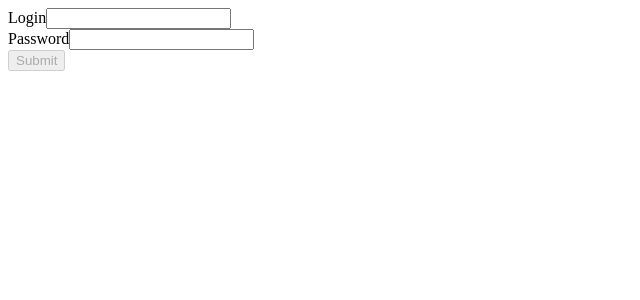
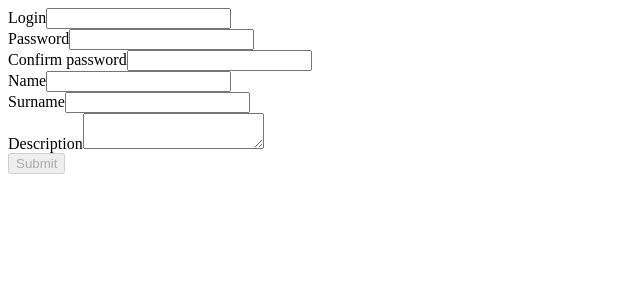
Before and after one commit to 1Adam1/food-app-front-end, an Angular app in the folder food-app/: page /register in a window 1280 px wide. Before the commit this address led to /login. Shown: the top 300 px of the page, without its empty margins (0-640 px from the left). Built offline with nearby package versions, Linux system fonts and the light colour scheme.

Commit message:
Add registration from

```diff
--- a/food-app/src/app/app.module.ts
+++ b/food-app/src/app/app.module.ts
@@ -8,9 +8,10 @@ import { LoginComponent } from './authentication/login/login.component';
 import { RouterModule, Routes } from '@angular/router';
 import { AuthenticationGuard } from './authentication/guards/authentication.guard';
 import { AuthenticatedUserAppComponent } from './components/authenticated-user-app/authenticated-user-app.component';
-import { FormsModule } from '@angular/forms';
+import { FormsModule, ReactiveFormsModule } from '@angular/forms';
 import { NotAuthenticatedUserGuard } from './authentication/guards/not-authenticated-user.guard';
 import { AuthenticationInterceptor } from './interceptors/authentication.interceptor';
+import { RegisterComponent } from './authentication/register/register.component';
 
 const routes: Routes = [
   {
@@ -21,6 +22,11 @@ const routes: Routes = [
   {
     path: 'login',
     component: LoginComponent,
+    canActivate: [NotAuthenticatedUserGuard]
+  },
+  {
+    path: 'register',
+    component: RegisterComponent,
     canActivate: [NotAuthenticatedUserGuard]
   },
   {
@@ -38,14 +44,16 @@ const routes: Routes = [
   declarations: [
     AppComponent,
     LoginComponent,
-    AuthenticatedUserAppComponent
+    AuthenticatedUserAppComponent,
+    RegisterComponent
   ],
   imports: [
     BrowserModule,
     AppRoutingModule,
     RouterModule.forRoot(routes),
     HttpClientModule,
-    FormsModule
+    FormsModule,
+    ReactiveFormsModule
   ],
   providers: [
     {
--- /dev/null
+++ b/food-app/src/app/authentication/register/register.component.html
@@ -0,0 +1,29 @@
+<div>
+  <form [formGroup]="form" (ngSubmit)="onSubmit()">
+    <div>
+      <label for="login">Login</label>
+      <input type="text" id="login" formControlName="login">
+    </div>
+    <div>
+      <label for="password">Password</label>
+      <input type="password" id="password" formControlName="password">
+    </div>
+    <div>
+      <label for="confirmedPassword">Confirm password</label>
+      <input type="password" id="confirmedPassword" formControlName="confirmedPassword">
+    </div>
+    <div>
+      <label for="name">Name</label>
+      <input type="text" id="name" formControlName="name">
+    </div>
+    <div>
+      <label for="surname">Surname</label>
+      <input type="text" id="surname" formControlName="surname">
+    </div>
+    <div>
+      <label for="description">Description</label>
+      <textarea id="description" formControlName="description"></textarea>
+    </div>
+    <button type="submit" [disabled]="!form.valid">Submit</button>
+  </form>
+</div>
--- /dev/null
+++ b/food-app/src/app/authentication/register/register.component.ts
@@ -0,0 +1,42 @@
+import { Component, OnInit } from '@angular/core';
+import { FormControl, FormControlDirective, FormGroup, Validators } from '@angular/forms';
+
+@Component({
+  selector: 'app-register',
+  templateUrl: './register.component.html',
+  styleUrls: ['./register.component.sass']
+})
+export class RegisterComponent implements OnInit {
+  form: FormGroup;
+
+  constructor() { }
+
+  ngOnInit() {
+    this.form = new FormGroup({
+      'login': new FormControl(null, Validators.required),
+      'password': new FormControl(null, [Validators.required, Validators.minLength(6)]),
+      'confirmedPassword': new FormControl(null, [Validators.required, Validators.minLength(6), this.matchPassword.bind(this)]),
+      'name': new FormControl(null, Validators.required),
+      'surname': new FormControl(null, Validators.required),
+      'description': new FormControl(null),
+    });
+  }
+
+  private matchPassword(control: FormControl): {[key: string]: boolean} {
+    const passwordValue = this.form?.get('password').value;
+    const confirmedPasswordValue = control.value;
+
+    if (passwordValue !== confirmedPasswordValue) {
+      return {
+        'passwordsDontMatch': true
+      };
+    }
+
+    return null;
+  }
+
+  onSubmit() {
+    console.log(this.form);
+  }
+
+}
```
Also changed, not shown: food-app/src/app/authentication/register/register.component.sass (added), 1 other file (tests, documents, lock files or other folders).
